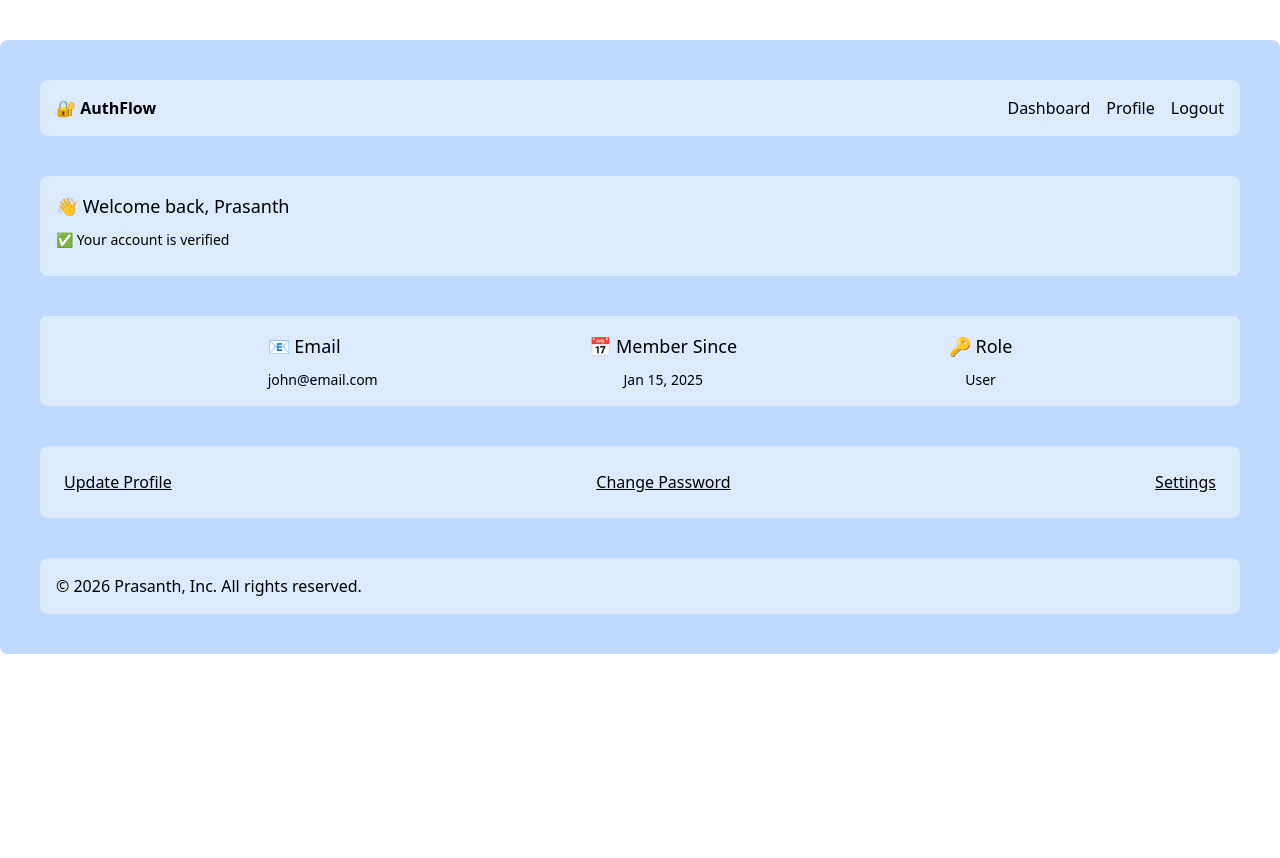
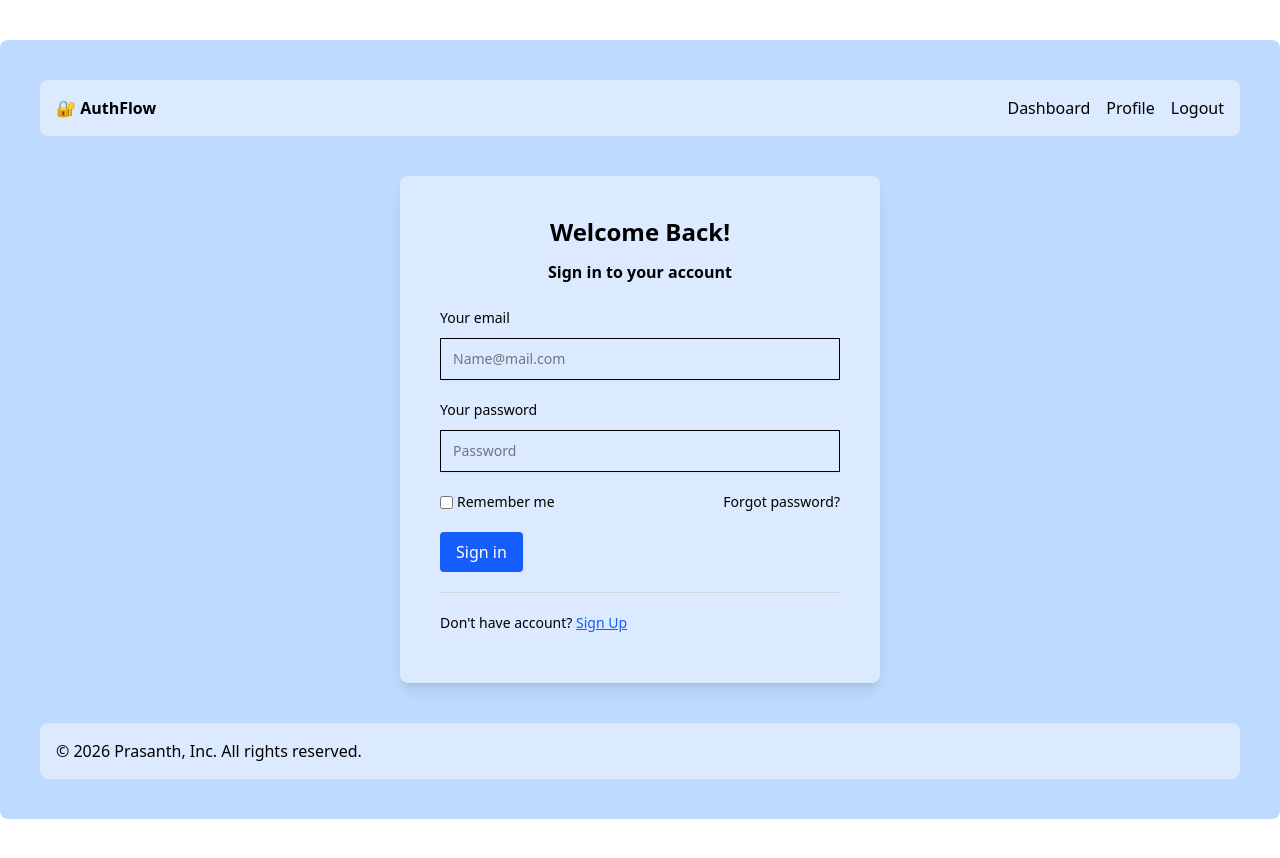
Before and after one commit to Dev-Kiddo/Auth-Flow, a React (Vite) app in the folder client/: page /login in a window 1280 px wide. Before the commit the page ends 800 px from the top, so only its background shows below. Built offline with nearby package versions, Linux system fonts and the light colour scheme.

Commit message:
client: working on login funcitonality

```diff
--- a/client/src/App.tsx
+++ b/client/src/App.tsx
@@ -1,20 +1,25 @@
-import Footer from "./components/Footer";
-import Navbar from "./components/Navbar";
+import Hero from "./components/Hero";
+import AuthProvider from "./contexts/AuthProvider";
 import Dashboard from "./pages/Dashboard";
 import Homepage from "./pages/Homepage";
 import Login from "./pages/Login";
 import Register from "./pages/Register";
+import { BrowserRouter, Routes, Route } from "react-router-dom";
 
 function App() {
   return (
-    <main className="max-w-7xl bg-blue-200 mx-auto my-10 rounded-lg p-10 flex flex-col justify-between">
-      <Navbar />
-      <Dashboard />
-      {/* <Homepage /> */}
-      {/* <Login /> */}
-      {/* <Register /> */}
-      <Footer />
-    </main>
+    <BrowserRouter>
+      <AuthProvider>
+        <Routes>
+          <Route path="/" element={<Homepage />}>
+            <Route index element={<Hero />} />
+            <Route path="/dashboard" element={<Dashboard />} />
+            <Route path="/register" element={<Register />} />
+            <Route path="/login" element={<Login />} />
+          </Route>
+        </Routes>
+      </AuthProvider>
+    </BrowserRouter>
   );
 }
 
--- /dev/null
+++ b/client/src/components/Hero.tsx
@@ -0,0 +1,35 @@
+import React from "react";
+import { Link } from "react-router-dom";
+
+const Hero = () => {
+  return (
+    <section className="my-20 flex items-center gap-x-20">
+      <div className="flex flex-col gap-y-10 py-4">
+        <h1 className="text-4xl font-medium">Secure Authentication Made Simple</h1>
+
+        <h4 className="text-3xl font-normal">
+          A complete MERN stack authentication system with JWT, Refresh Tokens, Email Verification, and Password Recovery built for real-world applications.
+        </h4>
+
+        <p className="text-lg">
+          Auth Flow is a full-featured authentication system built using the MERN stack (MongoDB, Express, React, Node.js). It provides secure login and registration workflows
+          using JWT authentication with Access & Refresh Tokens. Designed with security best practices, it includes email verification, password reset functionality, protected
+          routes, and token-based session management.
+        </p>
+
+        <div className="flex gap-x-4">
+          <button className="px-4 py-2 bg-blue-600 rounded-lg text-white font-medium cursor-pointer">Get Started</button>
+          <Link to="/login" className="px-4 py-2 bg-indigo-500 rounded-lg text-white font-medium cursor-pointer">
+            Login
+          </Link>
+        </div>
+      </div>
+
+      <div className="w-400">
+        <img className="w-full rounded-lg" src="/hero-banner.svg" alt="hero-banner" />
+      </div>
+    </section>
+  );
+};
+
+export default Hero;
--- a/client/src/components/Navbar.tsx
+++ b/client/src/components/Navbar.tsx
@@ -1,10 +1,22 @@
+import { useContext } from "react";
+import { AuthContext } from "../contexts/AuthContext";
+import { Link } from "react-router-dom";
+
 const Navbar = () => {
+  const { user } = useContext(AuthContext);
+
+  // console.log("USER:", user);
+
   return (
     <section className="flex justify-between bg-blue-100 p-4 rounded-lg mb-10">
-      <div className="font-bold cursor-pointer"> 🔐 AuthFlow </div>
+      <Link to="/" className="font-bold cursor-pointer">
+        🔐 AuthFlow
+      </Link>
       <nav>
         <ul className="flex gap-x-4">
-          <li className="cursor-pointer hover:underline">Dashboard</li>
+          <Link to="/dashboard">
+            <li className="cursor-pointer hover:underline">Dashboard</li>
+          </Link>
           <li className="cursor-pointer hover:underline">Profile</li>
           <li className="cursor-pointer hover:underline">Logout</li>
         </ul>
--- a/client/src/contexts/AuthContext.ts
+++ /dev/null
@@ -1,15 +0,0 @@
-import { createContext, useState, type ReactNode } from "react";
-import type { AuthContextType } from "../types/AuthContextType";
-
-export const AuthContext = createContext<AuthContextType | null>(null);
-
-// const AuthProvider = function ({children}: {children:ReactNode}) {
-//     const [user, setUser] = useState({});
-//     return(
-//         <AuthContext.Provider value={{user}}>
-//         {children}
-//         </AuthContext.Provider>
-//     )
-// };
-
-// export default AuthProvider;
--- /dev/null
+++ b/client/src/contexts/AuthContext.tsx
@@ -0,0 +1,3 @@
+import { createContext } from "react";
+
+export const AuthContext = createContext(null);
--- /dev/null
+++ b/client/src/contexts/AuthProvider.tsx
@@ -0,0 +1,23 @@
+import { useEffect, useState } from "react";
+import { AuthContext } from "./AuthContext";
+
+const AuthProvider = function ({ children }: { children: React.ReactNode }) {
+  const [user, setUser] = useState({});
+  const [isLoading, setisLoading] = useState(false);
+  const [error, setError] = useState(null);
+
+  // useEffect(() => {
+  //   async function fetchUser() {
+  //     try {
+  //       const response = await fetch(`http://localhost:8000/api/v1/`)
+  //     } catch (error) {
+  //       console.error(error);
+  //     }
+  //   }
+
+  //   fetchUser();
+  // }, []);
+  return <AuthContext.Provider value={{ user, setUser }}>{children}</AuthContext.Provider>;
+};
+
+export default AuthProvider;
--- a/client/src/pages/Homepage.tsx
+++ b/client/src/pages/Homepage.tsx
@@ -1,30 +1,15 @@
+import { Outlet } from "react-router-dom";
+import Footer from "../components/Footer";
+import Navbar from "../components/Navbar";
+
 const Homepage = () => {
   return (
     <>
-      <section className="my-20 flex items-center gap-x-20">
-        <div className="flex flex-col gap-y-10 py-4">
-          <h1 className="text-4xl font-medium">Secure Authentication Made Simple</h1>
-
-          <h4 className="text-3xl font-normal">
-            A complete MERN stack authentication system with JWT, Refresh Tokens, Email Verification, and Password Recovery built for real-world applications.
-          </h4>
-
-          <p className="text-lg">
-            Auth Flow is a full-featured authentication system built using the MERN stack (MongoDB, Express, React, Node.js). It provides secure login and registration workflows
-            using JWT authentication with Access & Refresh Tokens. Designed with security best practices, it includes email verification, password reset functionality, protected
-            routes, and token-based session management.
-          </p>
-
-          <div className="flex gap-x-4">
-            <button className="px-4 py-2 bg-blue-600 rounded-lg text-white font-medium cursor-pointer">Get Started</button>
-            <button className="px-4 py-2 bg-indigo-500 rounded-lg text-white font-medium cursor-pointer">Login</button>
-          </div>
-        </div>
-
-        <div className="w-400">
-          <img className="w-full rounded-lg" src="/hero-banner.svg" alt="hero-banner" />
-        </div>
-      </section>
+      <main className="max-w-7xl bg-blue-200 mx-auto my-10 rounded-lg p-10 flex flex-col justify-between">
+        <Navbar />
+        <Outlet />
+        <Footer />
+      </main>
     </>
   );
 };
--- a/client/src/pages/Login.tsx
+++ b/client/src/pages/Login.tsx
@@ -1,6 +1,21 @@
+import { useState } from "react";
+import { Link } from "react-router-dom";
+
 const Login = () => {
+  const [payload, setPayload] = useState({
+    email: "",
+    password: "",
+  });
+
+  function onHandelChange(e) {
+    console.log("event:", e);
+
+    const { id, value } = e.target;
+    setPayload((payload) => ({ ...payload, [id]: value }));
+  }
+
   return (
-    <section className="mx-auto p-10 rounded-lg bg-white shadow-lg">
+    <section className="mx-auto p-10 rounded-lg bg-blue-100 shadow-lg">
       <h1 className="mb-3 text-2xl font-semibold text-heading text-center">Welcome Back!</h1>
       <h3 className="mb-6 text-1xl font-semibold text-heading text-center">Sign in to your account</h3>
 
@@ -13,6 +28,8 @@ const Login = () => {
             className="bg-neutral-secondary-medium border border-default-medium text-heading text-sm rounded-base focus:ring-brand focus:border-brand block w-full px-3 py-2.5 shadow-xs placeholder:text-body"
             placeholder="Name@mail.com"
             required
+            value={payload.email}
+            onChange={(e) => onHandelChange(e)}
           />
         </div>
 
@@ -24,6 +41,8 @@ const Login = () => {
             className="bg-neutral-secondary-medium border border-default-medium text-heading text-sm rounded-base focus:ring-brand focus:border-brand block w-full px-3 py-2.5 shadow-xs placeholder:text-body"
             placeholder="Password"
             required
+            value={payload.password}
+            onChange={(e) => onHandelChange(e)}
           />
         </div>
 
@@ -42,7 +61,10 @@ const Login = () => {
 
       <div>
         <p className="block mb-2.5 text-sm font-medium text-heading">
-          Don't have account? <span className="font-medium text-heading text-blue-600 underline cursor-pointer">Sign Up</span>
+          Don't have account?{" "}
+          <Link to="/register">
+            <span className="font-medium text-heading text-blue-600 underline cursor-pointer">Sign Up</span>
+          </Link>
         </p>
       </div>
     </section>
--- a/client/src/pages/Register.tsx
+++ b/client/src/pages/Register.tsx
@@ -1,6 +1,8 @@
+import { Link } from "react-router-dom";
+
 const Register = () => {
   return (
-    <section className="mx-auto p-10 rounded-lg bg-white shadow-lg">
+    <section className="mx-auto p-10 rounded-lg bg-blue-100 shadow-lg">
       <h1 className="mb-3 text-2xl font-semibold text-heading text-center">Create Account</h1>
       <h3 className="mb-6 text-1xl font-semibold text-heading text-center">Join us today for free!</h3>
 
@@ -56,7 +58,10 @@ const Register = () => {
 
       <div>
         <p className="block mb-2.5 text-sm font-medium text-heading">
-          Already have account?<span className="font-medium text-heading text-blue-600 underline cursor-pointer">Sign In</span>
+          Already have account?
+          <Link to="/login">
+            <span className="font-medium text-heading text-blue-600 underline cursor-pointer">Sign In</span>
+          </Link>
         </p>
       </div>
     </section>
```
